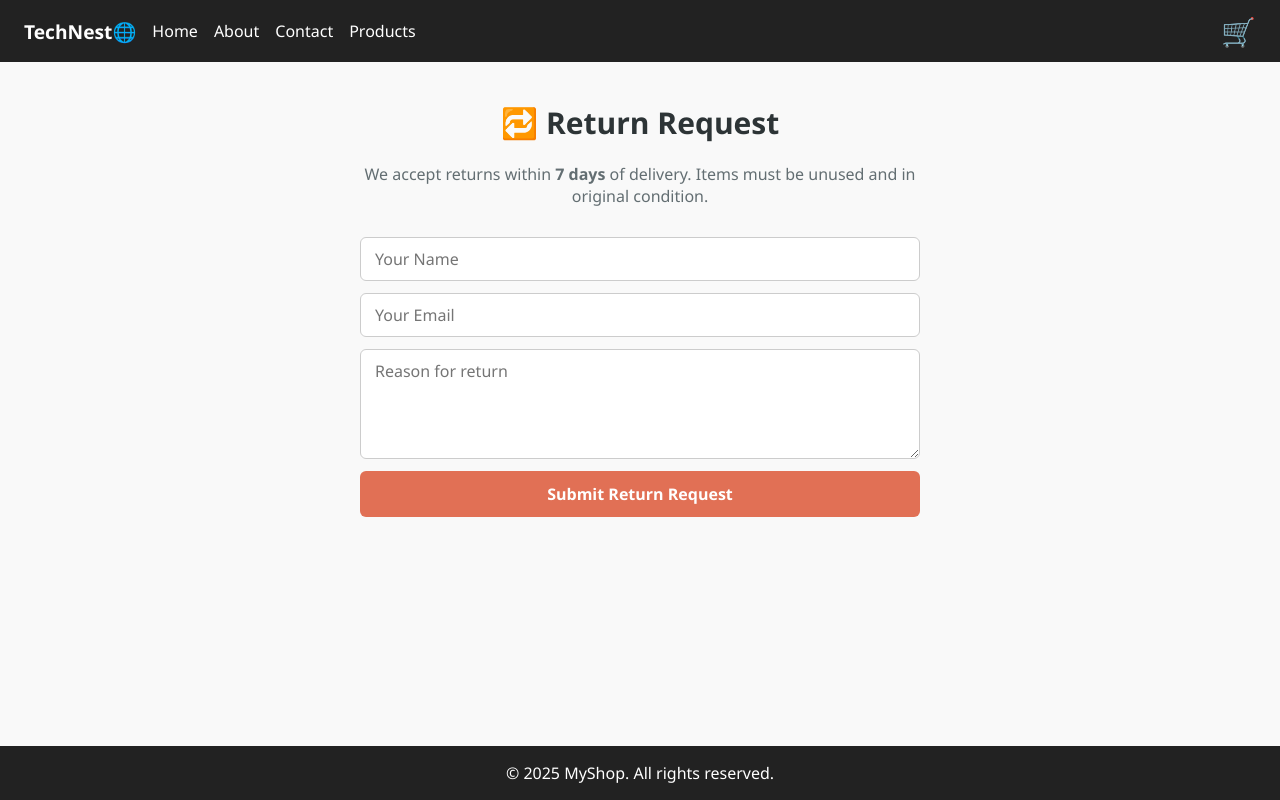
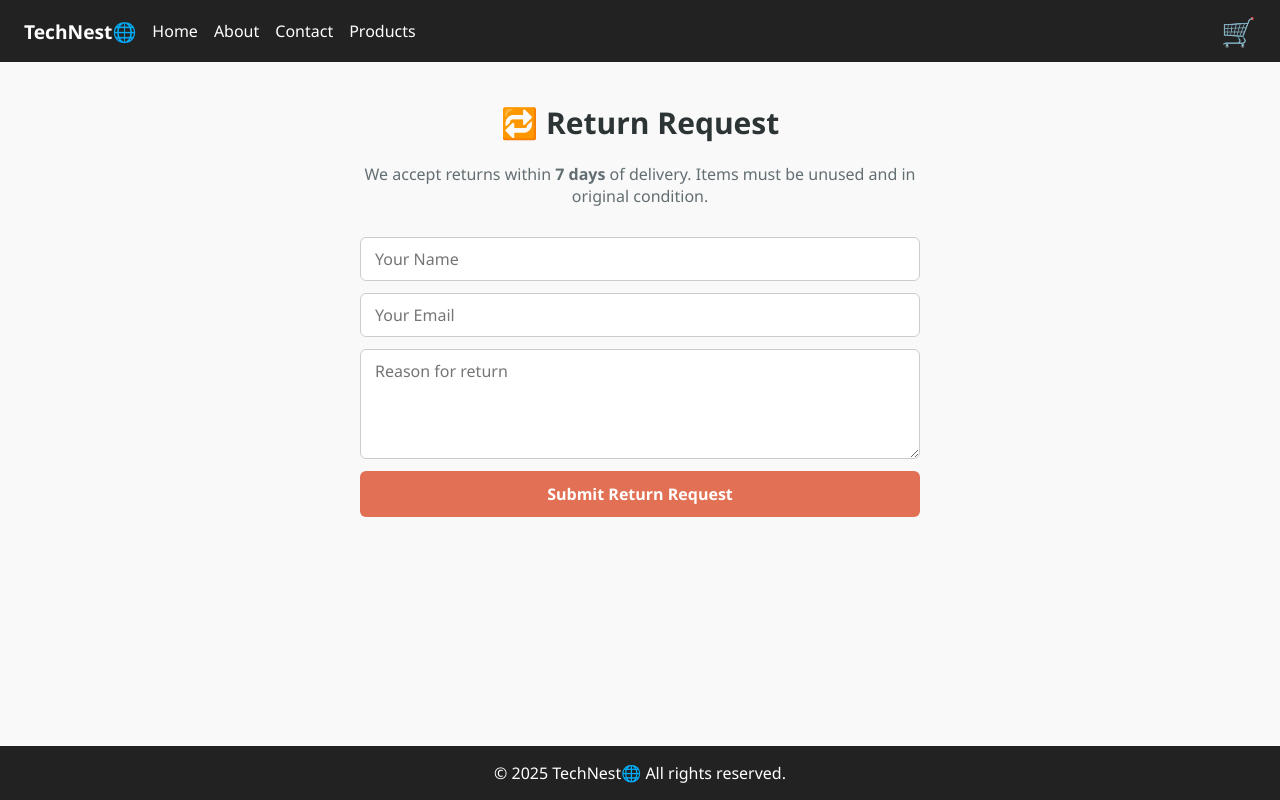
Before and after one commit to Sireesha-Budideti/vite-ecommerce-app, a React (Vite) app: page /return in a window 1280 px wide. Built offline with nearby package versions, Linux system fonts and the light colour scheme.

Commit message:
Update Footer.jsx

```diff
--- a/src/components/Footer.jsx
+++ b/src/components/Footer.jsx
@@ -4,7 +4,7 @@ import './Footer.css';
 function Footer() {
   return (
     <footer className="footer">
-      <p>&copy; {new Date().getFullYear()} MyShop. All rights reserved.</p>
+      <p>&copy; {new Date().getFullYear()} TechNest🌐 All rights reserved.</p>
     </footer>
   );
 }
```
